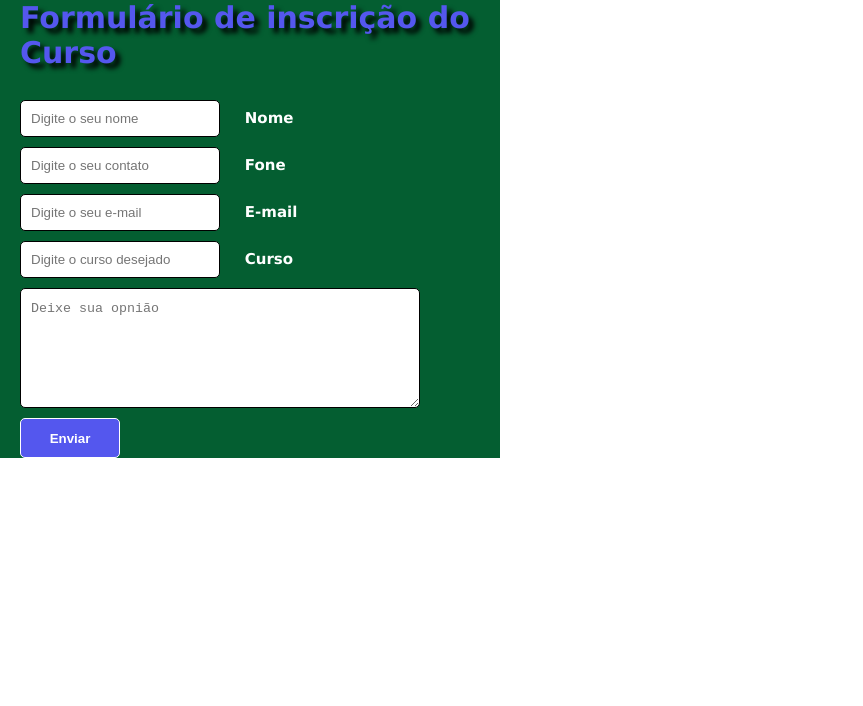
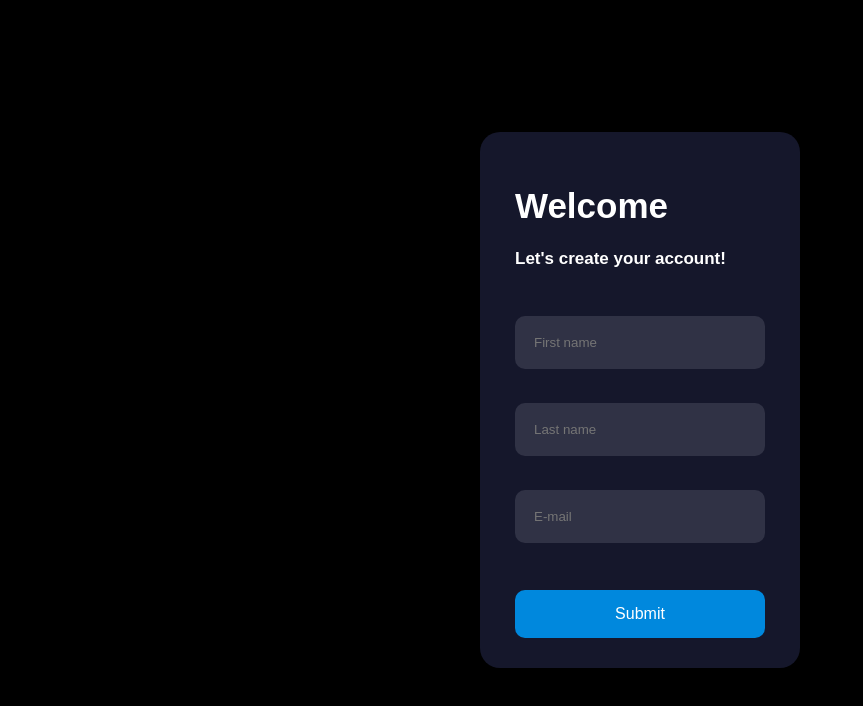
Before and after one commit to Ramalai/formulario-de-inscricao, a plain HTML site: page index.html in a window 1280 px wide. Shown: the whole page, without its empty margins (0-863 px from the left). Drawn offline with Linux system fonts and the light colour scheme.

Commit message:
[UPDATE] improvement in styling

```diff
--- a/estilizacao.css
+++ b/estilizacao.css
@@ -1,62 +1,62 @@
 body {
-    padding: 0;
-    margin: 0;
+    background-color: black;
+}
+
+.container-fluid {
+    display: flex;
+    justify-content: center;
+    align-items: center;
+    height: 100vh;
+}
+form {
+    padding: 30px 35px;
+    border-radius: 20px;
+    width: 250px;
+}
+
+.inputs {
+    display: flex;
+    flex-direction: column;
+    margin: 30px 0;
+}
+
+.form input {
+    display: block;
+    outline: none;
+    border-radius: 10px;
+    padding: 19px;
+    margin: 17px 0;
+    width: 100%;
+    border-style: none;
+    background-color: #303245;
+    color: white;
+}
+
+h1 {
+    color: rgb(255, 255, 255);
+    font-family: Arial, Helvetica, sans-serif;
+    font-size: 35px;
+}
+
+h2 {
+    font-family: Arial, Helvetica, sans-serif;
+    font-size: 17px;
+    color: white;
 }
 
 form {
-    font-family: Verdana, Geneva, Tahoma, sans-serif;
-    font-size: 15px;
-    background-color: rgb(4, 94, 49);
-    max-width: 500px;
+    background-color: #15172b;
 }
 
-h1 {
-    margin-bottom: 20px;
-    margin-left: 20px;
-    color: rgb(84, 87, 238);
-    text-shadow: 5px 5px 5px black;
+button {
+    font-size: 16px;
+    border: none;
+    outline: none;
+    display: block;
+    width: 100%;
+    padding: 15px 0;
+    border-radius: 10px;
+    background-color: #08d;
+    color: white;
+
 }
-
-input, textarea {
-    width: 200px;
-    padding: 10px;
-    color: black;
-    margin-left: 20px;
-    margin-top: 10px;
-    -webkit-border-radius: 5px;
-    -moz-border-radius: 5px;
-    border: 1px solid;
-}
-
-input:hover, textarea:hover, input:focus, textarea:focus {
-    border-color: #000066;
-    box-shadow: 5px 0px 9px #FFFF00;
-    background-color: #66FFFF;
-    color: black;
-    font-weight: bold;
-}
-
-.enviar {
-    background-color: rgb(84, 87, 238);
-    height: 40px;
-    width: 100px;
-    font-weight: bold;
-    border-radius: 5px;
-    -webkit-border-radius: 5px;
-    -moz-border-radius: 5px;
-    border: 1px solid;
-    color: rgb(255, 255, 255);
-}
-
-textarea {
-    width: 400px;
-    height: 120px;
-    line-height: 20px;
-    max-width: 400px;
-}
-
-form label {
-    margin-left: 20px;
-    color: #FFFFFF;
-    font-weight: bold;
-}
--- a/index.html
+++ b/index.html
@@ -1,33 +1,36 @@
 <html>
 
 <head>
-        <title>Formulário de inscrição</title>
+    <title>Placeholders</title>
     <meta charset="UTF-8" />
 </head>
 
-    <link href="estilizacao.css" rel="stylesheet" media="all"/>
+<link href="estilizacao.css" rel="stylesheet" media="all" />
 <script src="Javascript.js"> </script>
 
 <body>
+    <div class="container-fluid">
+        <div class="form">
             <form name="Inscrição de curso">
-            <h1> Formulário de inscrição do Curso</h1>
+                <h1> Welcome</h1>
 
-            <input type="text" id="nomeid" placeholder="Digite o seu nome" required="requerid" name="nome"/>
-            <label for="nome">Nome</label>
+                <h2>Let's create your account!</h2>
 
-            <input type="tel" id="foneid" placeholder="Digite o seu contato" name="fone"/>
-            <label for="fone">Fone</label>
+                <div class="inputs">
+                    <input type="text" id="nomeid" placeholder="First name" required="requerid" name="nome" />
+                    <label type="text" id="name"></label>
 
-            <input type="email" id="emailid" placeholder="Digite o seu e-mail" name="email"/>
-            <label for="email">E-mail</label>
+                    <input type="tel" id="foneid" placeholder="Last name" name="fone" />
+                    <label type="tel" id="tel"></label>
 
-            <input type="curse" id="curseid" placeholder="Digite o curso desejado" name="Curso"/>
-            <label for="Curso">Curso</label>
+                    <input type="email" id="emailid" placeholder="E-mail" name="email" />
+                    <label type="email" id="email"></label>
+                </div>
 
-            <textarea placeholder="Deixe sua opnião"></textarea>
-
-            <input type="submit" class="enviar" onclick="Enviar();" value="Enviar" />
+                <button class="btn btn-block">Submit</button>
             </form>
+        </div>
+    </div>
 </body>
 
 </html>
```
Lines whose indentation alone changed are shown as unchanged.
